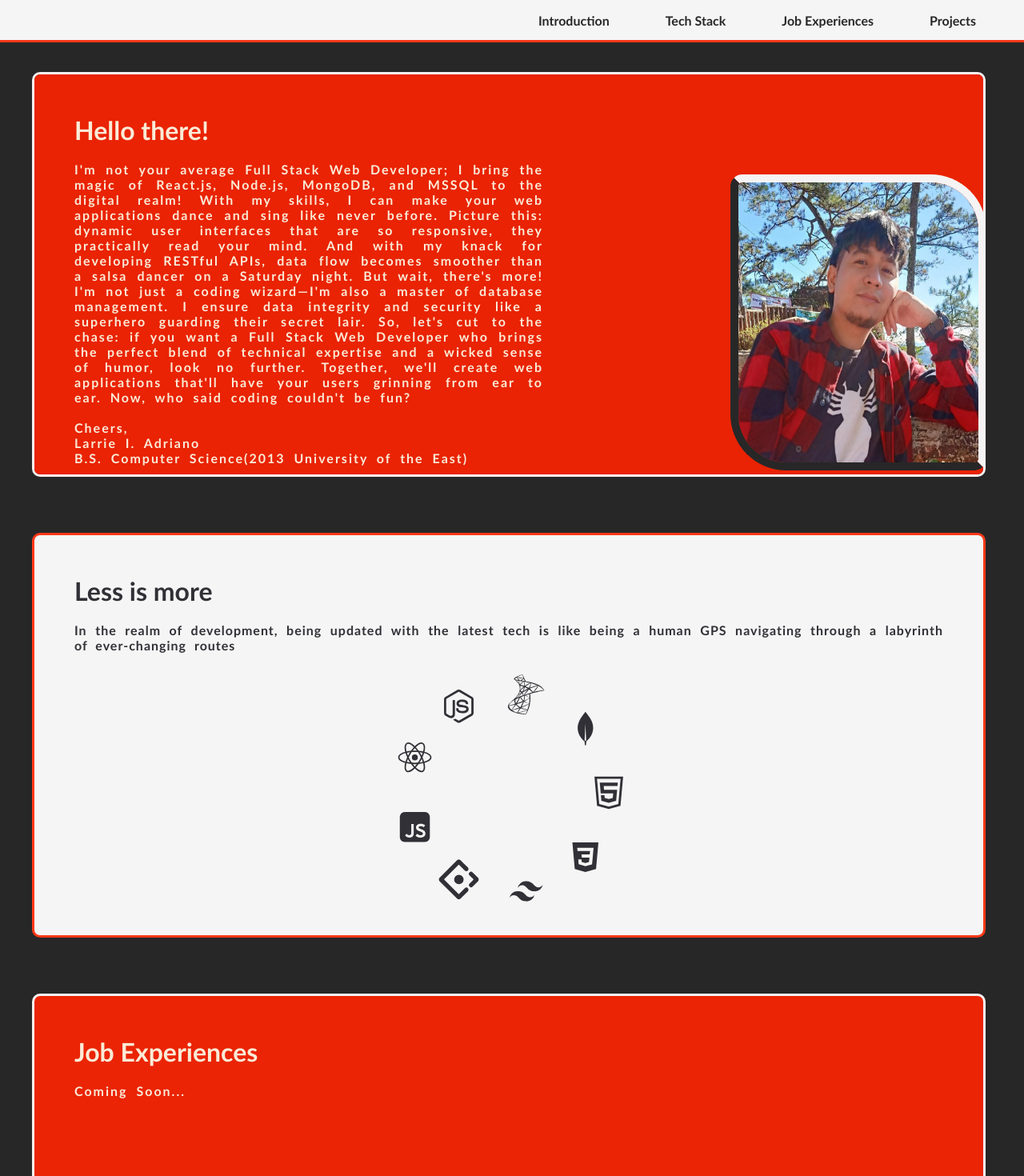
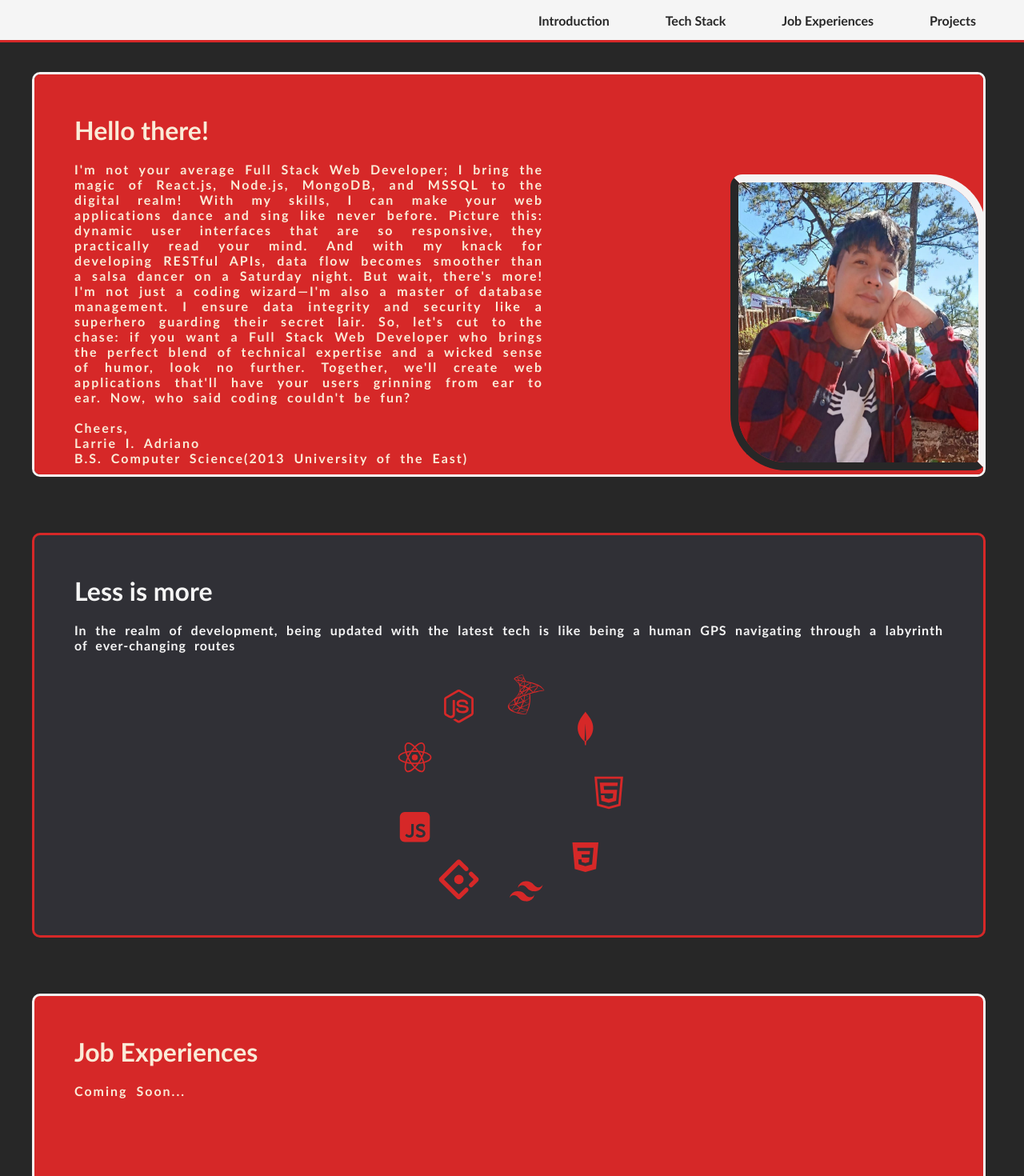
Before and after one commit to RedDev01/portfolio, a React (Vite) app: page / in a window 1280 px wide. Shown: the top 1470 px of the page at 80% size. Built offline with nearby package versions, Linux system fonts and the light colour scheme.

Commit message:
update theme

```diff
--- a/src/App.css
+++ b/src/App.css
@@ -29,13 +29,12 @@ body{
   overflow-x: auto;
   white-space: nowrap;
 
-  font-weight: 150px;
   font-family: 'Trebuchet MS', 'Lucida Sans Unicode', 'Lucida Grande', 'Lucida Sans', Arial, sans-serif;
   color:rgba(39,39,39);
   font-weight: 700;
   z-index: 2;
 
-  border-bottom-color: rgba(255, 36, 0, .9);
+  border-bottom-color: rgba(214, 40, 40, 1);
   border-bottom-style: solid;
 
 }
@@ -53,7 +52,8 @@ body{
 .navcontent:hover {
   background-color: rgba(39,39,39);
   outline: 10px solid rgba(39,39,39);
-  color: rgba(255, 36, 0, .9)
+  color: rgba(214, 40, 40, 1);
+  font-weight: 1000px;
 }
 
 
@@ -93,7 +93,7 @@ body{
   color:antiquewhite;
   font-weight: 700;
 
-  background-color: rgba(255, 36, 0, .9);
+  background-color: rgba(214, 40, 40, 1);
   /* background-color: rgba(0, 62, 255, 1); */
   border-color: whitesmoke;
   border-style: solid;
@@ -122,11 +122,12 @@ body{
 
   overflow-x:auto ;
   border-radius: 10px;
-  background-color:  whitesmoke;
-  color: rgba(48,48,54);
+  background-color:  rgba(48,48,54);
+  color: whitesmoke;
   font-weight: 700;
+  text-shadow: 0, 0, 0.3rem;
 
-  border-color: rgba(255, 36, 0, .9);
+  border-color: rgba(214, 40, 40, 1);
   border-style: solid;
   border-width: 3px;
 }
@@ -158,7 +159,7 @@ body{
   display: flex;
   justify-content: center;
   align-items: center;
-  color: rgba(48,48,54);
+  color: rgba(214, 40, 40, 1);
   font-size: 50px;
 }
 
```
